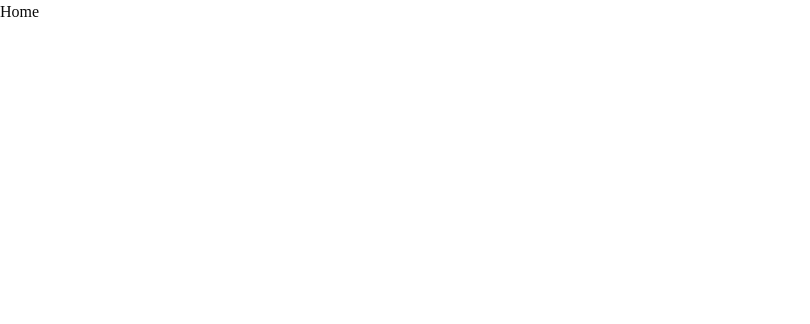
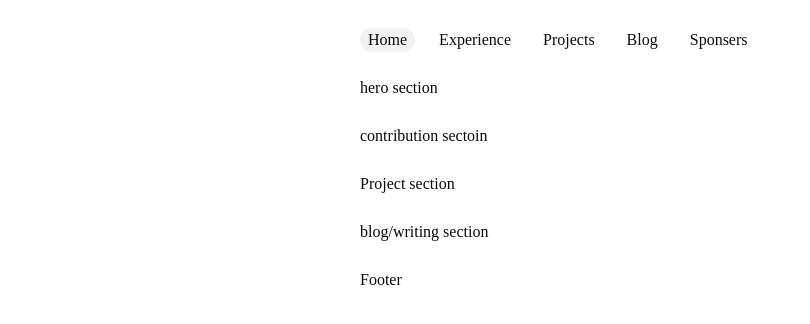
Before and after one commit to Devraj-singh-tomar/devraj-portfolio, a Next.js app: page / in a window 1280 px wide. Shown: the top 324 px of the page, without its empty margins (0-810 px from the left). Built offline with nearby package versions, Linux system fonts and the light colour scheme.

Commit message:
feat: update layout and add header component with navigation links

```diff
--- a/src/app/layout.tsx
+++ b/src/app/layout.tsx
@@ -13,8 +13,8 @@ const geistMono = Geist_Mono({
 });
 
 export const metadata: Metadata = {
-  title: "Create Next App",
-  description: "Generated by create next app",
+  title: "Devraj Singh Tomar",
+  description: "",
 };
 
 export default function RootLayout({ children }: LayoutProps<"/">) {
@@ -23,7 +23,9 @@ export default function RootLayout({ children }: LayoutProps<"/">) {
       lang="en"
       className={`${geistSans.variable} ${geistMono.variable} h-full antialiased`}
     >
-      <body className="min-h-full flex flex-col">{children}</body>
+      <body className="min-h-full mx-auto sm:max-w-xl pt-7 px-2 ">
+        {children}
+      </body>
     </html>
   );
 }
--- a/src/app/page.tsx
+++ b/src/app/page.tsx
@@ -1,3 +1,15 @@
+import Header from "@/components/header";
+
 export default function Home() {
-  return <div className="">Home</div>;
+  return (
+    <div className="space-y-6">
+      <Header />
+
+      <div className="">hero section</div>
+      <div className="">contribution sectoin</div>
+      <div className="">Project section</div>
+      <div className="">blog/writing section</div>
+      <div className="">Footer</div>
+    </div>
+  );
 }
--- /dev/null
+++ b/src/components/header.tsx
@@ -0,0 +1,45 @@
+"use client";
+
+import Link from "next/link";
+import { usePathname } from "next/navigation";
+
+const navLinks = [
+  {
+    name: "Home",
+    href: "/",
+  },
+  {
+    name: "Experience",
+    href: "/experience",
+  },
+  {
+    name: "Projects",
+    href: "/projects",
+  },
+  {
+    name: "Blog",
+    href: "/blog",
+  },
+  {
+    name: "Sponsers",
+    href: "/sponsers",
+  },
+];
+
+export default function Header() {
+  const pathName = usePathname();
+
+  return (
+    <header className="flex gap-4 items-center">
+      {navLinks.map(({ href, name }) => (
+        <Link
+          key={href}
+          href={href}
+          className={`${pathName === href ? "bg-foreground/5" : ""} px-2 py-0.9 rounded-full`}
+        >
+          {name}
+        </Link>
+      ))}
+    </header>
+  );
+}
```
